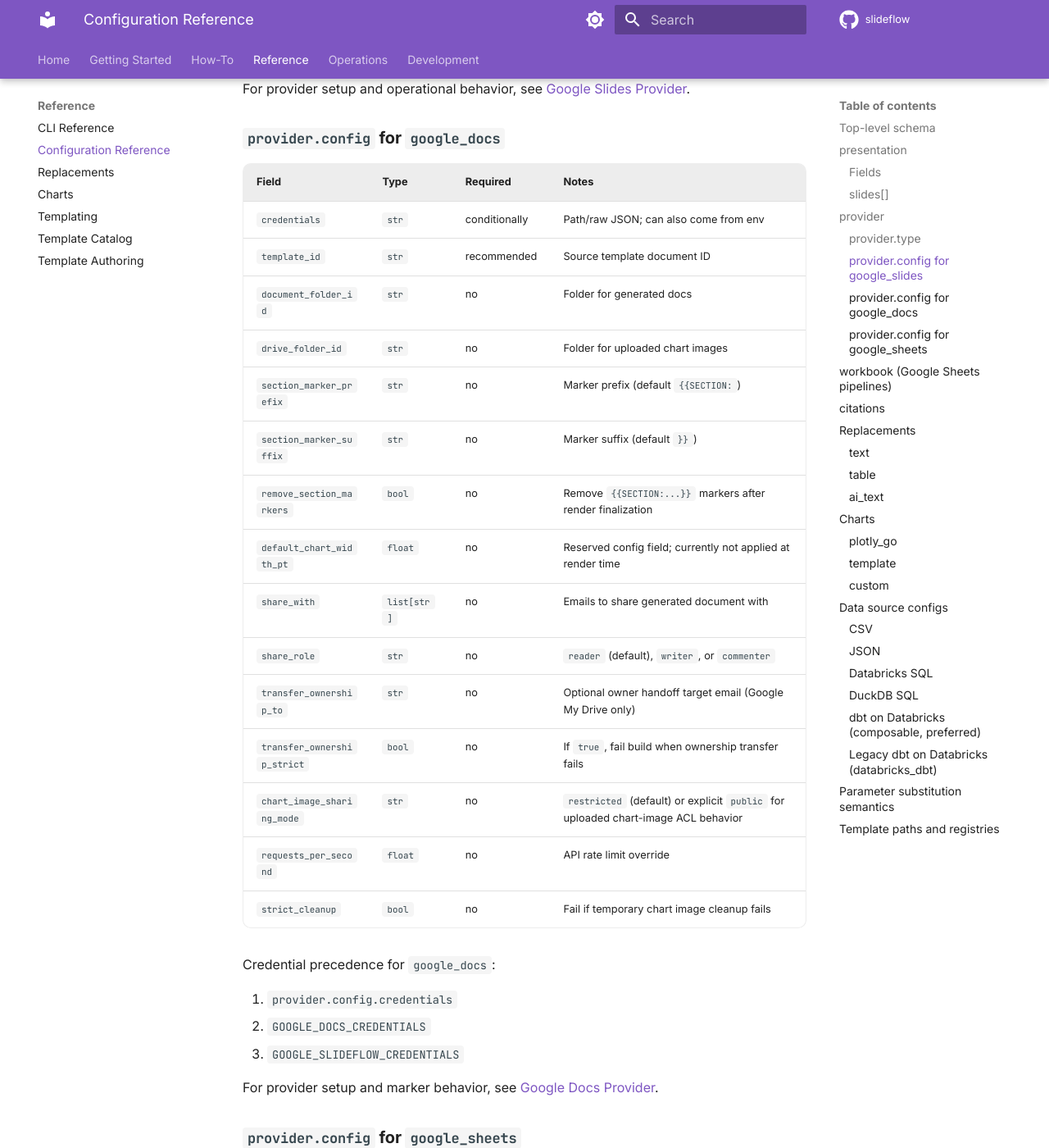
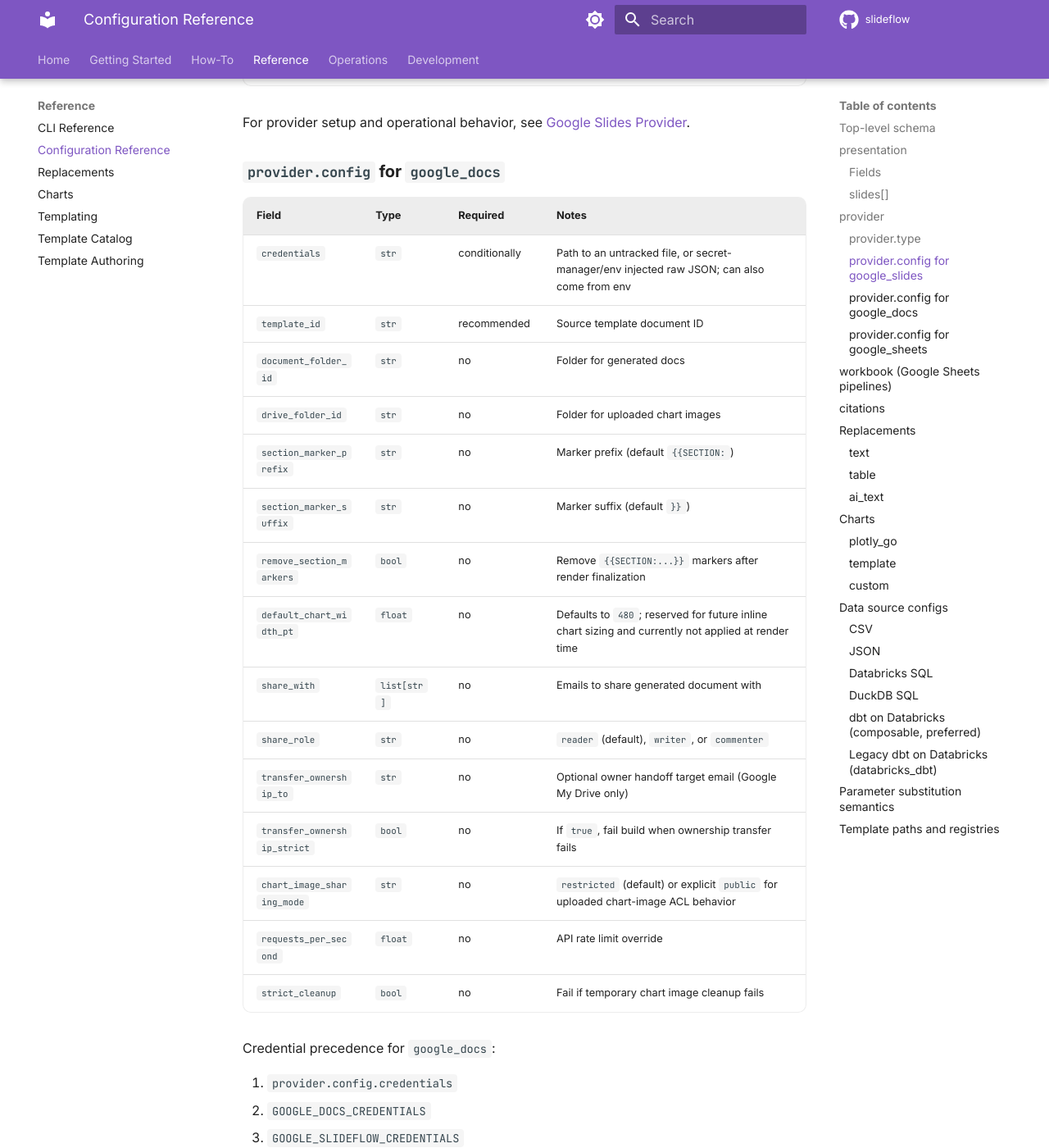
Before and after one commit to joe-broadhead/slideflow, an MkDocs documentation site: the page built from docs/config-reference.md, in a window 1280 px wide and 1400 px high, scrolled down 2500 px. Shown: the whole window at 82% size. Built offline with MkDocs 1.6.1 and Material for MkDocs 9.7.7, drawn with Linux system fonts in a browser that asks for light colours; comment, search, counter and statistics services are not loaded; some of the changed text lies outside the part shown.

```diff
--- a/docs/config-reference.md
+++ b/docs/config-reference.md
@@ -56,7 +56,7 @@ Supported values:
 
 | Field | Type | Required | Notes |
 | --- | --- | --- | --- |
-| `credentials` | `str` | conditionally | Path or raw JSON; can also come from env |
+| `credentials` | `str` | conditionally | Path to an untracked file, or secret-manager/env injected raw JSON; can also come from env |
 | `template_id` | `str` | recommended | Source template deck ID |
 | `drive_folder_id` | `str` | no | Folder for uploaded chart images |
 | `presentation_folder_id` | `str` | no | Folder for generated decks |
@@ -76,14 +76,14 @@ For provider setup and operational behavior, see [Google Slides Provider](provid
 
 | Field | Type | Required | Notes |
 | --- | --- | --- | --- |
-| `credentials` | `str` | conditionally | Path/raw JSON; can also come from env |
+| `credentials` | `str` | conditionally | Path to an untracked file, or secret-manager/env injected raw JSON; can also come from env |
 | `template_id` | `str` | recommended | Source template document ID |
 | `document_folder_id` | `str` | no | Folder for generated docs |
 | `drive_folder_id` | `str` | no | Folder for uploaded chart images |
 | `section_marker_prefix` | `str` | no | Marker prefix (default `{{SECTION:`) |
 | `section_marker_suffix` | `str` | no | Marker suffix (default `}}`) |
 | `remove_section_markers` | `bool` | no | Remove `{{SECTION:...}}` markers after render finalization |
-| `default_chart_width_pt` | `float` | no | Reserved config field; currently not applied at render time |
+| `default_chart_width_pt` | `float` | no | Defaults to `480`; reserved for future inline chart sizing and currently not applied at render time |
 | `share_with` | `list[str]` | no | Emails to share generated document with |
 | `share_role` | `str` | no | `reader` (default), `writer`, or `commenter` |
 | `transfer_ownership_to` | `str` | no | Optional owner handoff target email (Google My Drive only) |
@@ -104,7 +104,7 @@ For provider setup and marker behavior, see [Google Docs Provider](providers/goo
 
 | Field | Type | Required | Notes |
 | --- | --- | --- | --- |
-| `credentials` | `str` | conditionally | Path/raw JSON; can also come from env |
+| `credentials` | `str` | conditionally | Path to an untracked file, or secret-manager/env injected raw JSON; can also come from env |
 | `spreadsheet_id` | `str` | no | Reuse an existing spreadsheet instead of creating one |
 | `drive_folder_id` | `str` | no | Destination folder for newly created spreadsheets |
 | `share_with` | `list[str]` | no | Emails to share generated spreadsheet with |
```
Also changed, not shown: CHANGELOG.md (+3 -0 lines), docs/automation.md (+3 -1 lines), docs/ci-quality.md (+2 -0 lines), docs/deployments.md (+3 -0 lines), docs/providers/google-docs.md (+2 -1 lines), docs/release-process.md (+4 -1 lines), 1 other file.
